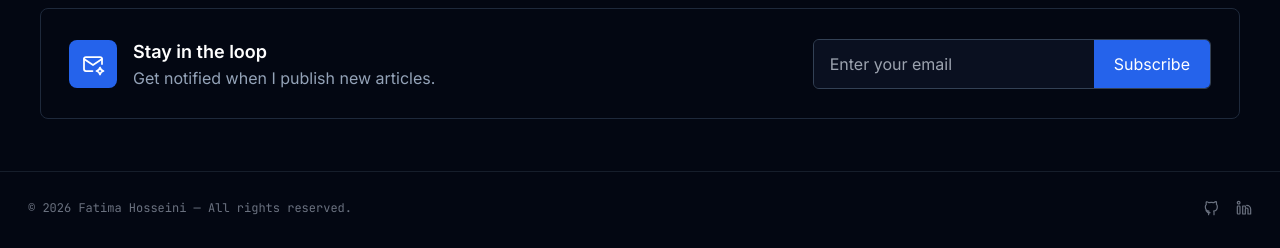
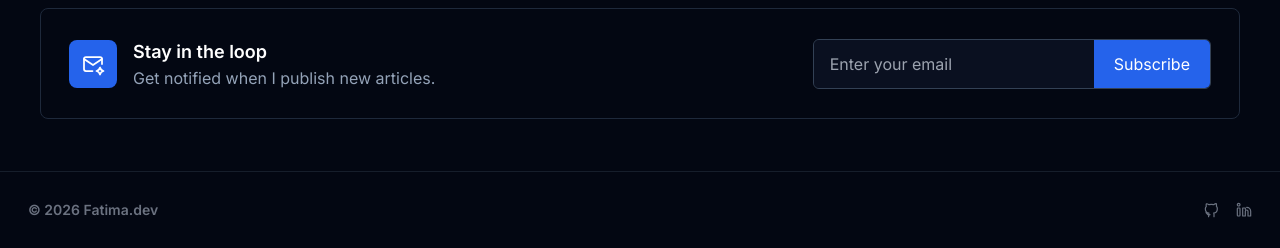
Before and after one commit to fatiimahoseini/fatima-dev, a Django app: page /blog/ in a window 1280 px wide. Shown: the part 1991-2239 px from the top of the page. Before the commit the page ends 2207 px from the top, so only its background shows below. Run offline with Django 5.2, Linux system fonts and the light colour scheme; some libraries are stand-ins or nearby versions.

Commit message:
change font style

```diff
--- a/templates/components/footer.html
+++ b/templates/components/footer.html
@@ -3,8 +3,8 @@
 
         <!-- left -->
         {% now "Y" as current_year %}
-          <p class="text-xs text-gray-500 font-mono">
-              © {{ current_year }} Fatima Hosseini — All rights reserved.
+          <p class="text-sm text-gray-500 font-semibold">
+              © {{ current_year }} Fatima.dev
           </p>
 
         <!-- right -->
--- a/templates/components/header.html
+++ b/templates/components/header.html
@@ -1,14 +1,14 @@
-<nav class="flex justify-between p-7 border-b border-gray-800 font-mono">
+<nav class="flex justify-between p-7 border-b border-gray-800">
 
     <!-- Logo -->
     <a href="{% url 'home' %}"
-       class="font-bold transition
+       class="font-bold tracking-wider transition
        hover:text-sky-400">
-        fatima.dev<span class="text-sky-500">_</span>
+        Fatima.dev<span class="text-sky-500">_</span>
     </a>
 
     <!-- Links -->
-    <div class="flex gap-6">
+    <div class="flex gap-6 font-medium">
 
         <!-- <a href="{% url 'projects' %}"
             target="_blank"
```
